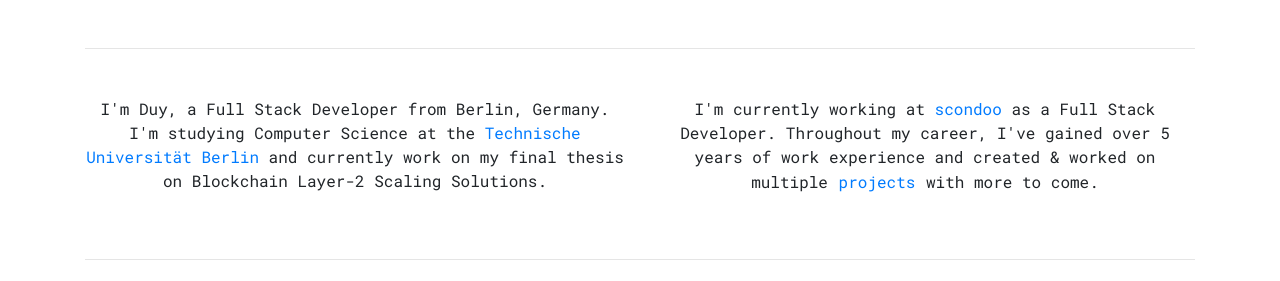
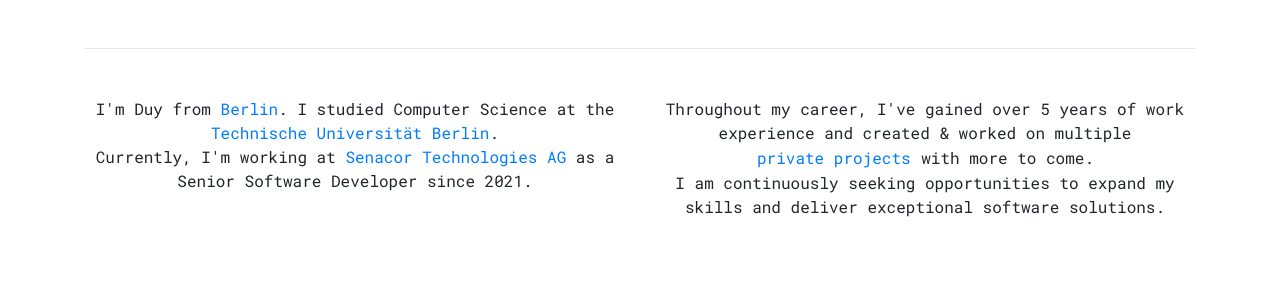
Before and after one commit to duybach/duybach, a website: page index.html in a window 1280 px wide. Shown: the part 214-495 px from the top of the page. Drawn offline with nearby package versions, Linux system fonts and the light colour scheme.

Commit message:
Update text

```diff
--- a/index.html
+++ b/index.html
@@ -44,16 +44,19 @@
       <div class="row my-5">
         <div class="col-6">
           <p>
-            I'm Duy, a Full Stack Developer from Berlin, Germany. I'm studying Computer Science at the <a href="https://www.tu-berlin.de/" target="_blank">Technische Universität Berlin</a> and currently work on my final thesis on Blockchain Layer-2 Scaling Solutions.
+            I'm Duy from <a href="https://maps.app.goo.gl/1QmRLorHHsb28TEt7" target="_blank">Berlin</a>. I studied Computer Science at the <a href="https://www.tu-berlin.de/" target="_blank">Technische Universität Berlin</a>.<br>
+            Currently, I'm working at <a href="https://senacor.de" target="_blank">Senacor Technologies AG</a> as a Senior Software Developer since 2021.
           </p>
         </div>
 
         <div class="col-6">
           <p>
-            I'm currently working at <a href="https://scondoo.de" target="_blank">scondoo</a> as a Full Stack Developer. Throughout my career, I've gained over 5 years of work experience and created & worked on multiple <button class="btn btn-link p-0 m-0 d-inline align-baseline" onclick="document.getElementById('portfolio').scrollIntoView({behavior: 'smooth'})">projects</button> with more to come.
+            Throughout my career, I've gained over 5 years of work experience and created & worked on multiple <button class="btn btn-link p-0 m-0 d-inline align-baseline" onclick="document.getElementById('portfolio').scrollIntoView({behavior: 'smooth'})">private projects</button> with more to come.<br>
+            I am continuously seeking opportunities to expand my skills and deliver exceptional software solutions.
           </p>
         </div>
       </div>
+
 
       <hr>
 
```
